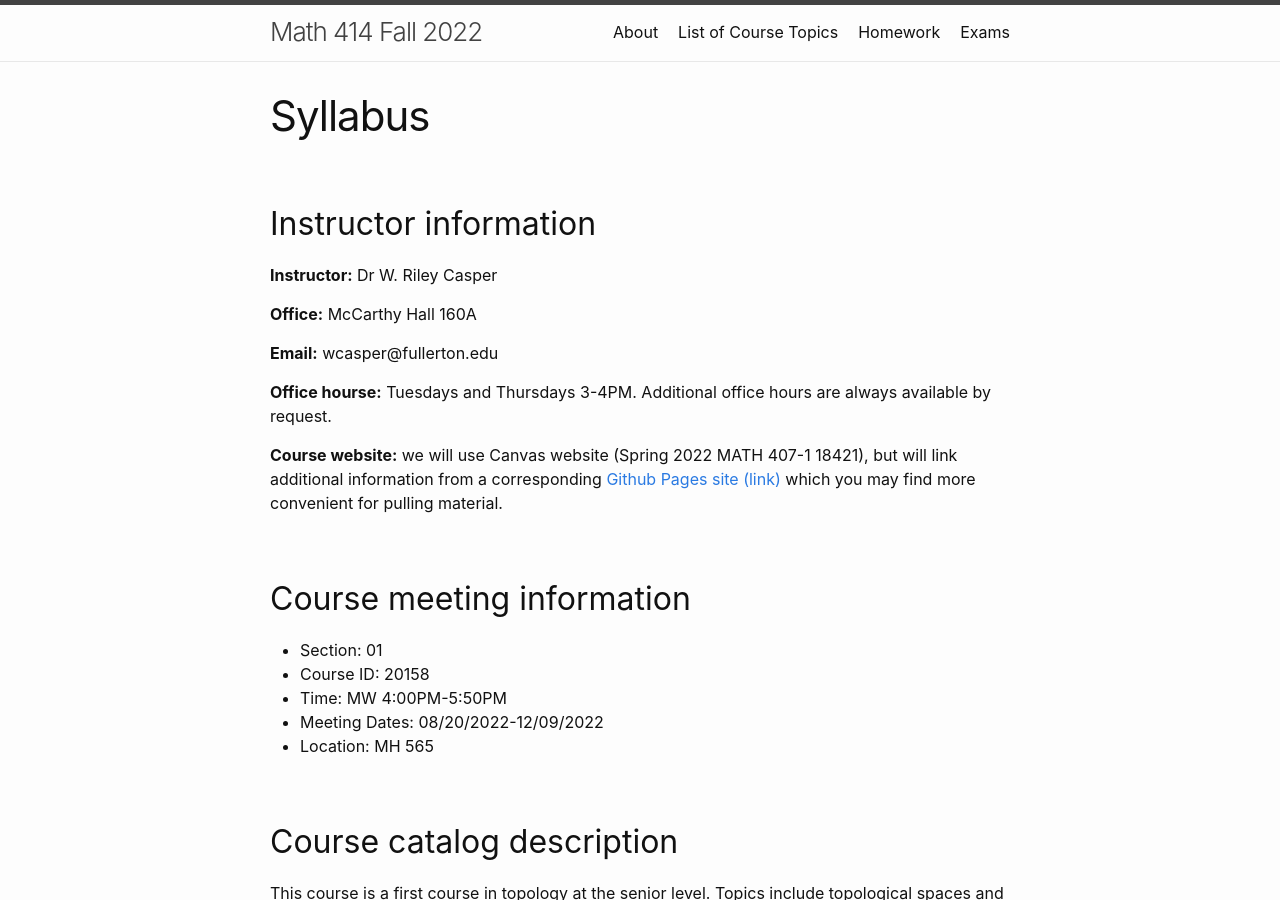
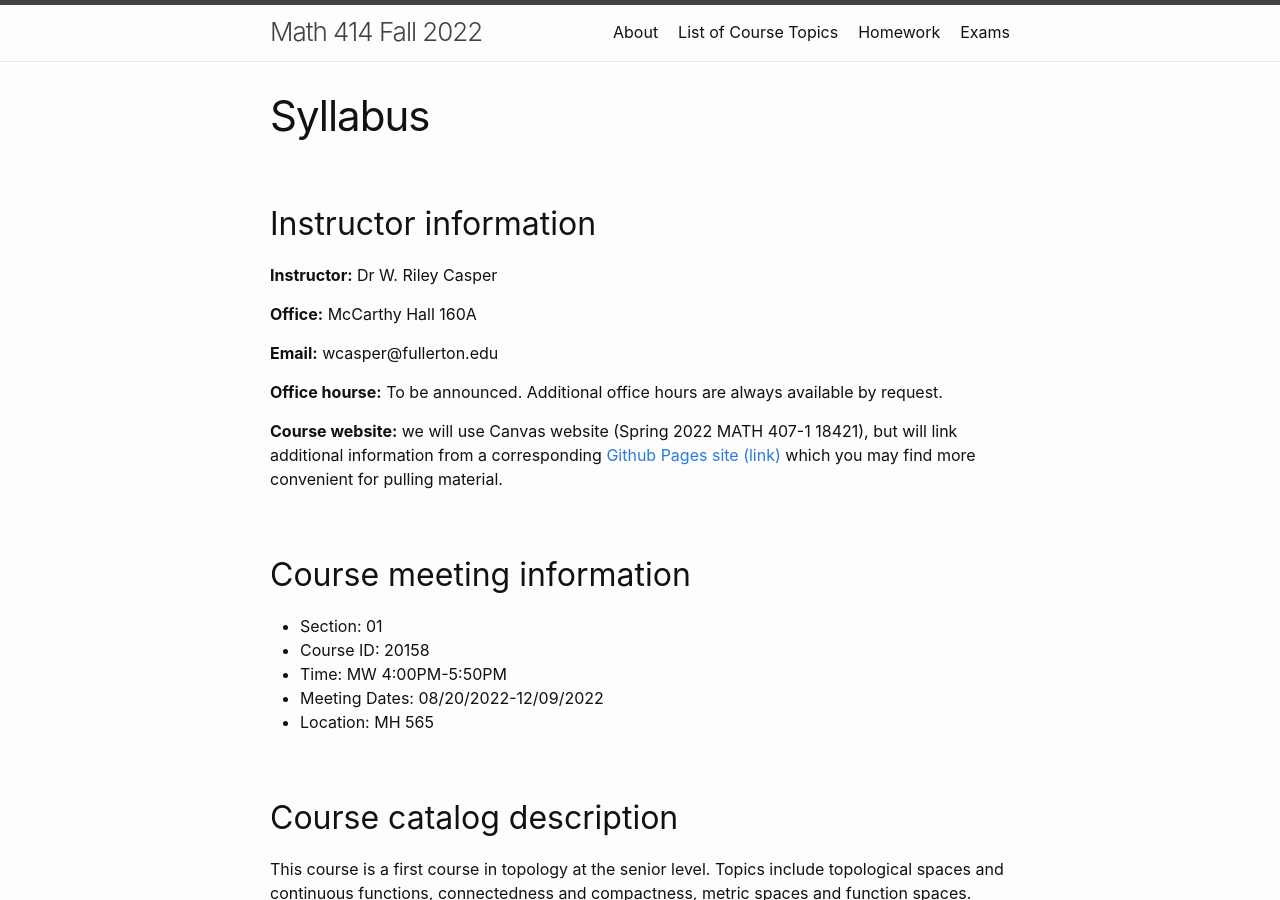
Before and after one commit to wcasper/math414fall2022, a Jekyll site: the page built from extras/syllabus.md, in a window 1280 px wide and 900 px high. Built offline with Jekyll 4.4.1, drawn with Linux system fonts in a browser that asks for light colours.

Commit message:
updated office hours

```diff
--- a/extras/syllabus.md
+++ b/extras/syllabus.md
@@ -11,7 +11,7 @@ permalink: /extras/syllabus
 
 **Email:** wcasper@fullerton.edu
 
-**Office hourse:** Tuesdays and Thursdays 3-4PM.  Additional office hours are always available by request.
+**Office hourse:** To be announced.  Additional office hours are always available by request.
 
 **Course website:** we will use Canvas website (Spring 2022 MATH 407-1 18421), but will link additional information from a corresponding <a target="_parent" href="https://wcasper.github.io/math407spring2022">Github Pages site (link)</a> which you may find more convenient for pulling material.
 
```
